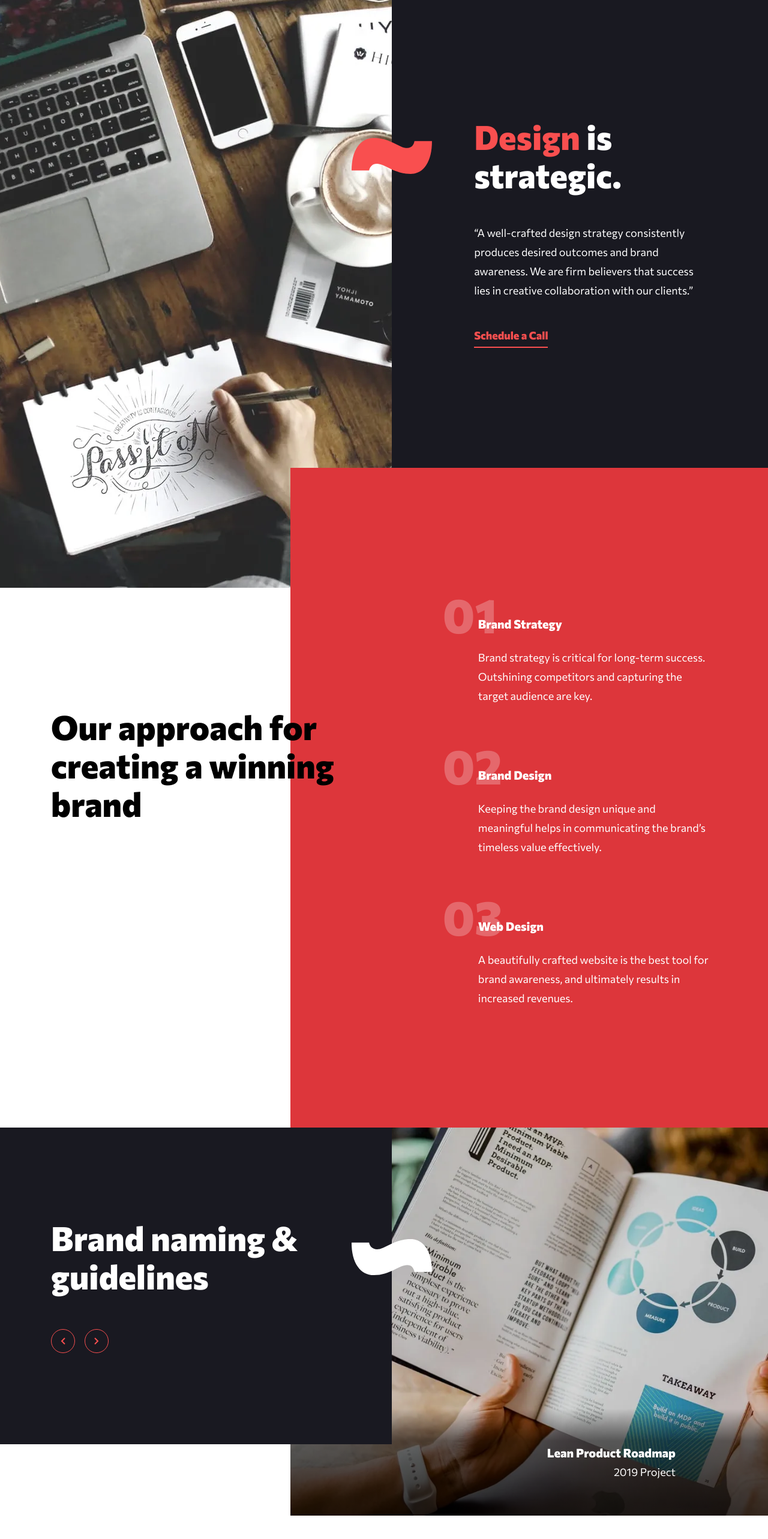
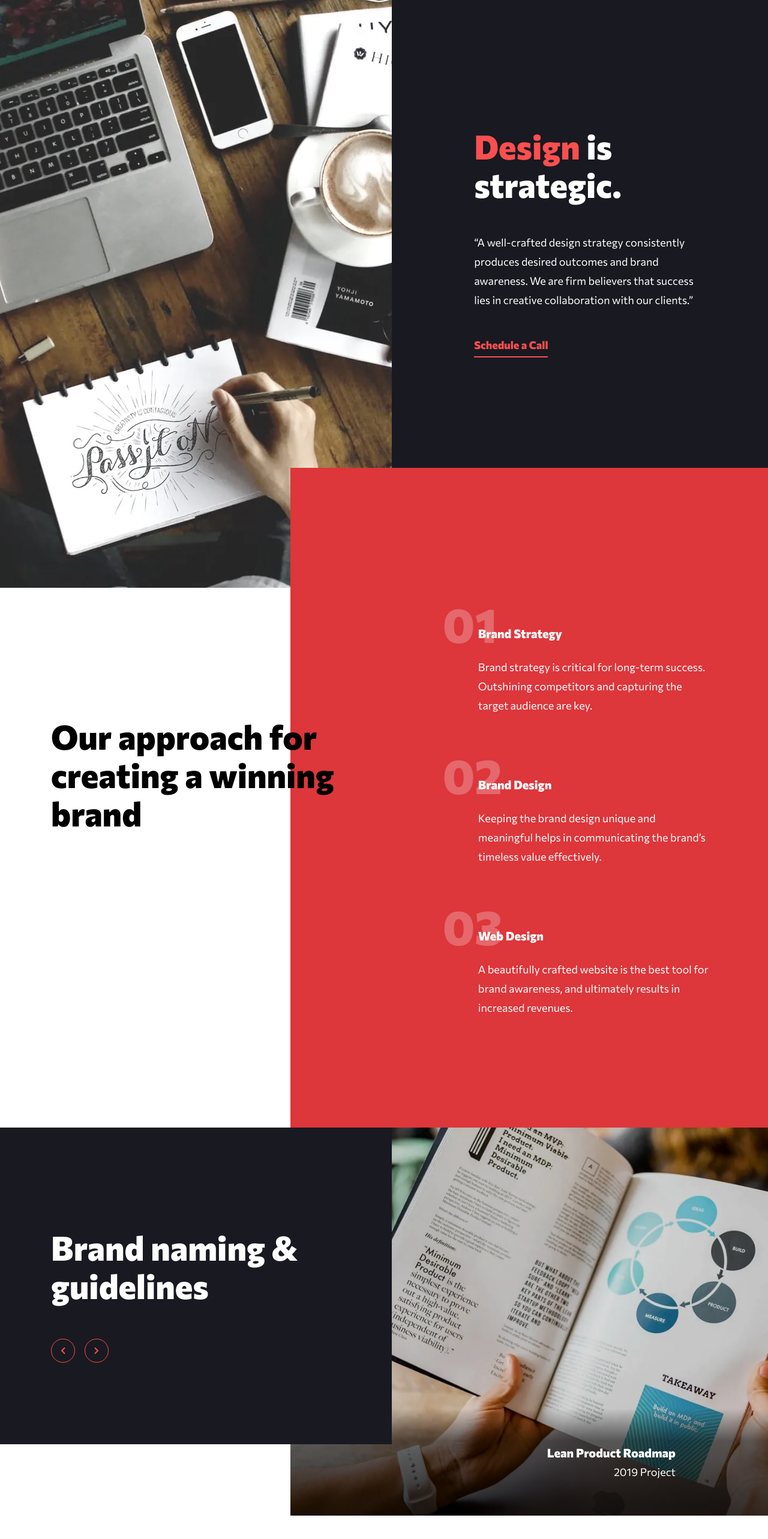
Before and after one commit to MrBlackvanta/creative-single-page-site, a Next.js app: page / in a window 1280 px wide. Shown: the part 982-3548 px from the top of the page at 60% size. Built offline with nearby package versions, Linux system fonts and the light colour scheme.

Commit message:
Update README with notes on JavaScript usage and project design; enhance CSS with new animations for rise and stitch effects; modify components to utilize new animations

```diff
--- a/src/app/globals.css
+++ b/src/app/globals.css
@@ -131,6 +131,38 @@
   }
 }
 
+@keyframes v-rise {
+  from {
+    transform: translateY(1rem);
+  }
+}
+
+@keyframes v-stitch {
+  from {
+    transform: scaleX(0);
+  }
+}
+
+@utility v-rise {
+  @media (prefers-reduced-motion: no-preference) {
+    @supports (animation-timeline: view()) {
+      animation: v-rise linear both;
+      animation-timeline: view();
+      animation-range: entry 120px entry 420px;
+    }
+  }
+}
+
+@utility v-stitch {
+  @media (prefers-reduced-motion: no-preference) {
+    @supports (animation-timeline: view()) {
+      animation: v-stitch linear both;
+      animation-timeline: view();
+      animation-range: entry 120px entry 420px;
+    }
+  }
+}
+
 @utility v-photo-fade {
   background: linear-gradient(to right, #fff, #fff0);
 }
--- a/src/views/home/approach.tsx
+++ b/src/views/home/approach.tsx
@@ -4,7 +4,7 @@ export default function Approach() {
   return (
     <section id="service" className="relative">
       <div className="bg-red-surface py-24 md:ml-[43%] md:py-30 lg:ml-[37.85%] lg:py-50">
-        <div className="v-container pointer-events-none md:absolute md:inset-x-0 md:top-61.5 lg:top-100">
+        <div className="v-container v-rise pointer-events-none md:absolute md:inset-x-0 md:top-61.5 lg:top-100">
           <h2 className="text-h2 lg:text-h2-lg pointer-events-auto text-white md:max-w-70.25 md:text-black lg:max-w-135">
             Our approach for creating a winning brand
           </h2>
@@ -12,7 +12,7 @@ export default function Approach() {
 
         <ol className="mt-12.25 grid gap-10 px-6 text-white md:mt-0 md:pr-[9.13%] md:pl-[9.82%] lg:gap-14 lg:pr-[11.84%] lg:pl-[31.84%]">
           {approachSteps.map(({ title, description }, index) => (
-            <li key={title} className="relative pt-11 pl-4 lg:pl-14.75">
+            <li key={title} className="v-rise relative pt-11 pl-4 lg:pl-14.75">
               <span
                 aria-hidden="true"
                 data-step={String(index + 1).padStart(2, "0")}
--- a/src/views/home/projects.tsx
+++ b/src/views/home/projects.tsx
@@ -48,10 +48,10 @@ export default function Projects() {
           aria-hidden="true"
           className="bg-ink pointer-events-auto absolute inset-y-0 left-0 w-full md:w-[50.78%] lg:w-[51.04%]"
         >
-          <Squiggle className="absolute top-35 left-full hidden w-15.75 -translate-x-1/2 -translate-y-1/2 -scale-y-100 text-white md:block lg:top-54 lg:w-33.75" />
+          <Squiggle className="v-stitch absolute top-35 left-full hidden w-15.75 -translate-x-1/2 -translate-y-1/2 -scale-y-100 text-white md:block lg:top-54 lg:w-33.75" />
         </div>
 
-        <div className="v-container relative py-16 md:py-25 lg:py-38">
+        <div className="v-container v-rise relative py-16 md:py-25 lg:py-38">
           <h2 className="text-h2 lg:text-h2-lg pointer-events-auto text-white md:max-w-70.25 lg:max-w-111.25">
             {project.title}
           </h2>
--- a/src/views/home/strategic.tsx
+++ b/src/views/home/strategic.tsx
@@ -20,11 +20,11 @@ export default function Strategic() {
           />
         </picture>
 
-        <Squiggle className="text-red absolute bottom-0 left-6 w-15.75 translate-y-1/2 md:top-40 md:bottom-auto md:left-full md:-translate-x-1/2 md:-translate-y-1/2 lg:top-66 lg:w-33.75" />
+        <Squiggle className="v-stitch text-red absolute bottom-0 left-6 w-15.75 translate-y-1/2 md:top-40 md:bottom-auto md:left-full md:-translate-x-1/2 md:-translate-y-1/2 lg:top-66 lg:w-33.75" />
       </div>
 
       <div className="bg-ink py-18 md:ml-[49.22%] md:py-30 lg:ml-[51.04%] lg:py-50">
-        <div className="px-6 text-white md:pr-[10.26%] md:pl-[17.69%] lg:pr-[15.04%] lg:pl-[21.84%]">
+        <div className="v-rise px-6 text-white md:pr-[10.26%] md:pl-[17.69%] lg:pr-[15.04%] lg:pl-[21.84%]">
           <h2 className="text-h2 lg:text-h2-lg">
             <span className="text-red">Design</span> is
             <br className="hidden md:inline lg:hidden" /> strategic.
```
Also changed, not shown: screenshot.webp.
